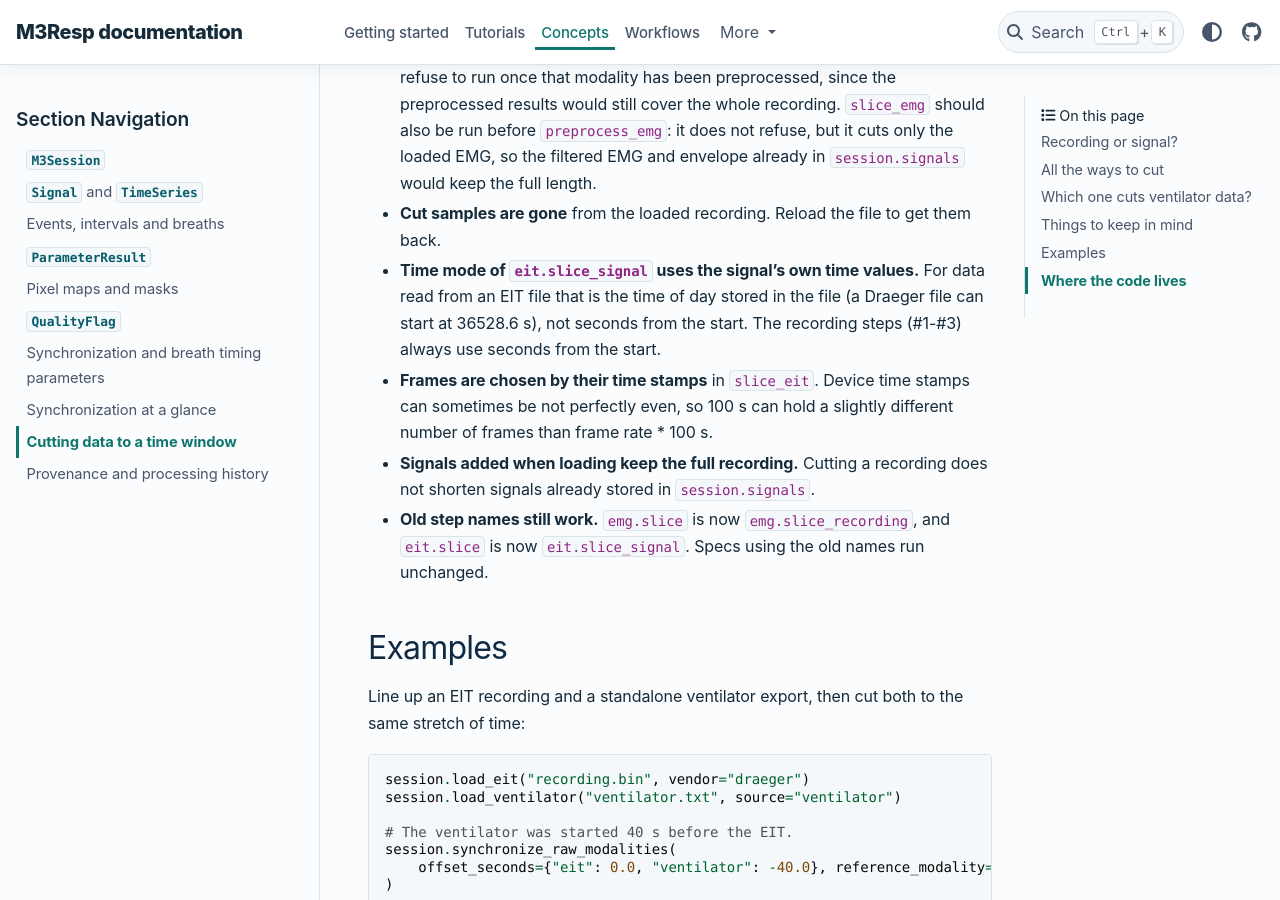
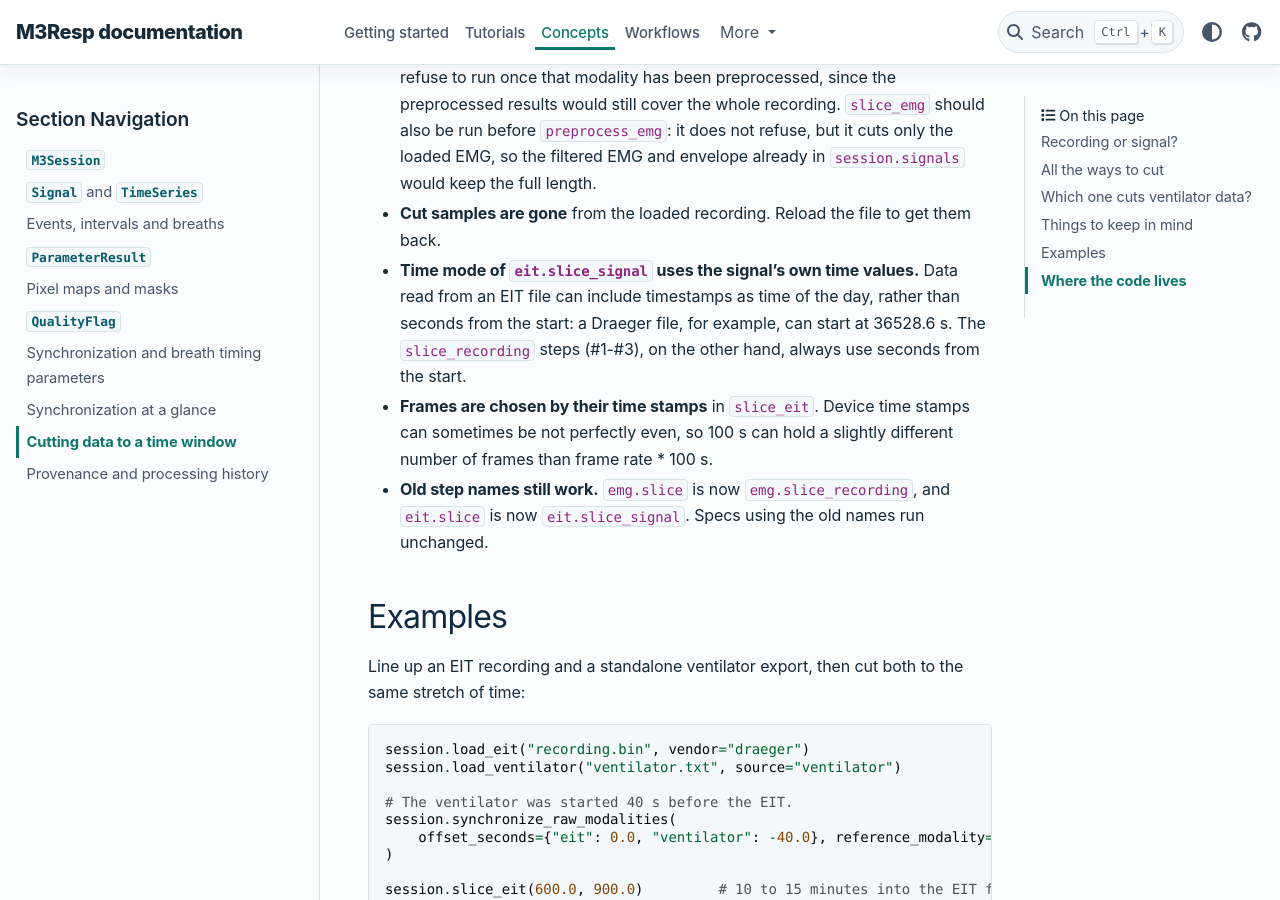
Before and after one commit to M3RESP/m3resp, a Sphinx documentation site: the page built from docs/concepts/slicing.md, in a window 1280 px wide and 900 px high, scrolled down 3061 px. Built offline with Sphinx 7.4.7 and the PyData theme 0.15.4, drawn with Linux system fonts in a browser that asks for light colours.

Commit message:
Enhance documentation for slicing and synchronization; clarify data handling and export requirements

```diff
--- a/docs/concepts/slicing.md
+++ b/docs/concepts/slicing.md
@@ -72,15 +72,14 @@ cut one of them without moving the others.
   `session.signals` would keep the full length.
 - **Cut samples are gone** from the loaded recording. Reload the file to get
   them back.
-- **Time mode of `eit.slice_signal` uses the signal's own time values.** For
-  data read from an EIT file that is the time of day stored in the file (a
-  Draeger file can start at 36528.6 s), not seconds from the start. The
-  recording steps (#1-#3) always use seconds from the start.
+- **Time mode of `eit.slice_signal` uses the signal's own time values.**
+  Data read from an EIT file can include timestamps as time of the day,
+  rather than seconds from the start: a Draeger file, for example, can start
+  at 36528.6 s. The `slice_recording` steps (#1-#3), on the other hand,
+  always use seconds from the start.
 - **Frames are chosen by their time stamps** in `slice_eit`. Device time
   stamps can sometimes be not perfectly even, so 100 s can hold a slightly
   different number of frames than frame rate * 100 s.
-- **Signals added when loading keep the full recording.** Cutting a recording
-  does not shorten signals already stored in `session.signals`.
 - **Old step names still work.** `emg.slice` is now `emg.slice_recording`, and
   `eit.slice` is now `eit.slice_signal`. Specs using the old names run
   unchanged.
```
